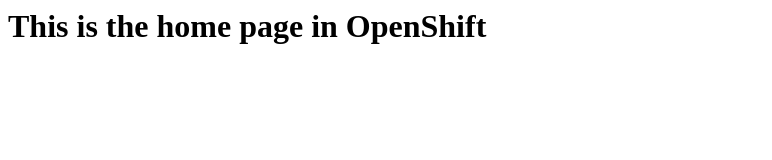
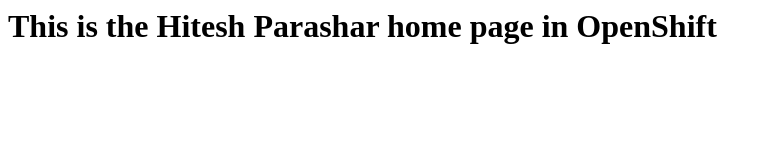
Before and after one commit to openhitesh/httpdtest, a plain HTML site: page index.html in a window 1280 px wide. Shown: the whole page, without its empty margins (0-772 px from the left). Drawn offline with Linux system fonts and the light colour scheme.

Commit message:
Customizing it.

```diff
--- a/index.html
+++ b/index.html
@@ -1,8 +1,8 @@
 <html>
   <head>
-    <title>HTML Home Page</title>
+    <title>Hitesh Parashar HTML Home Page</title>
   </head>
   <body>
-    <h1>This is the home page in OpenShift</h1>
+    <h1>This is the Hitesh Parashar home page in OpenShift</h1>
   </body>
 </html>
```
